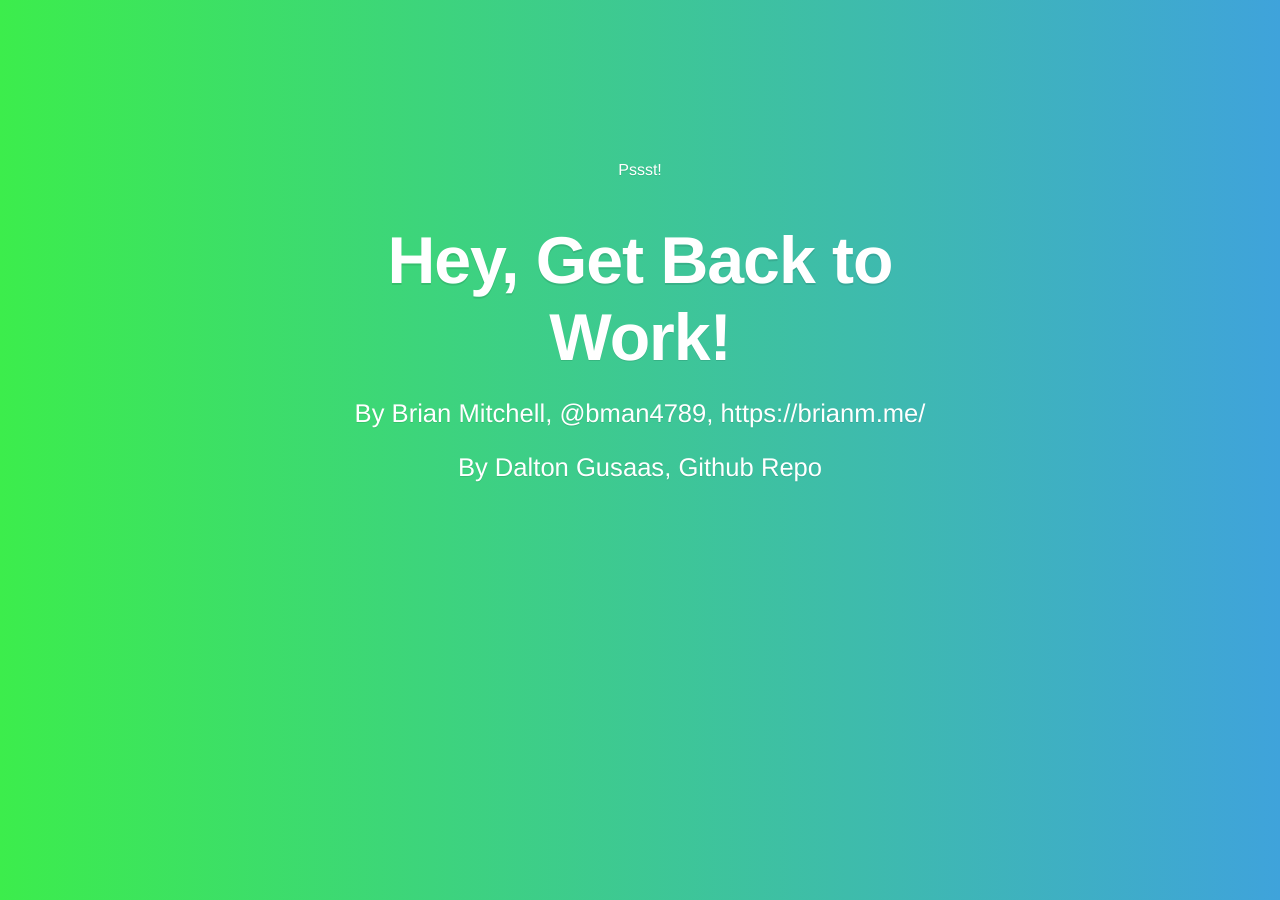
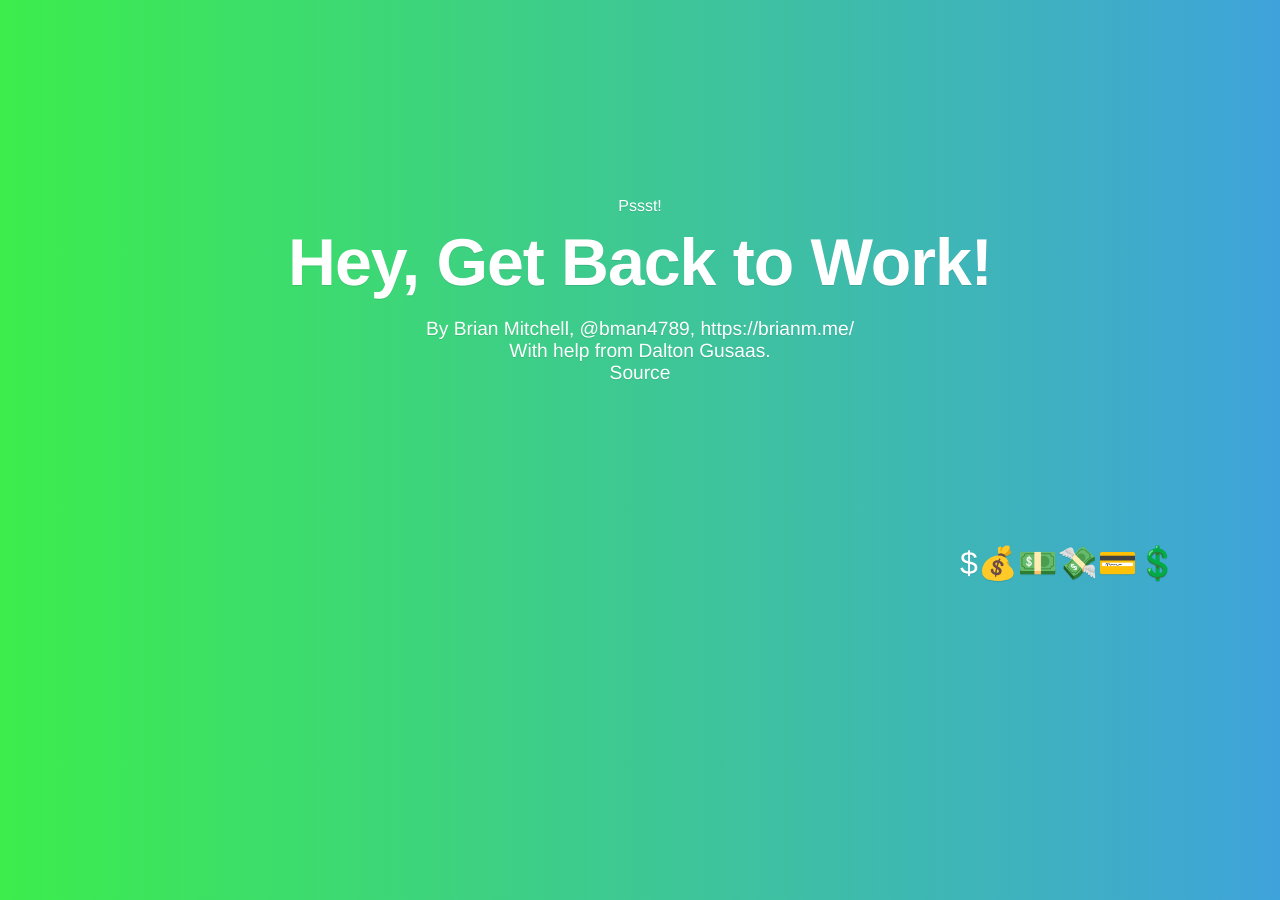
Before and after one commit to BrianMitchL/heygetbacktowork, a Jekyll site: the page built from index.html, in a window 1280 px wide. Built offline with Jekyll 4.4.1, drawn with Linux system fonts in a browser that asks for light colours; nearby versions of some CDN libraries.

Commit message:
New page

```diff
--- a/_includes/head.html
+++ b/_includes/head.html
@@ -1,5 +1,5 @@
 <meta http-equiv="content-type" content="text/html; charset=utf-8" />
-<meta name="viewport" content="width=device-width, initial-scale=1, user-scalable=no">
+<meta name="viewport" content="width=device-width, initial-scale=1">
 <title>{{ site.title }}</title>
 <meta name="description" content="Free Web tutorials on HTML and CSS">
 <link rel="shortcut icon" href="/assets/images/favicon.ico">
--- a/assets/styles/style.css
+++ b/assets/styles/style.css
@@ -27,23 +27,20 @@ body {
     right: 0;
     margin-left: auto;
     margin-right: auto;
-    height: 30%;
-    width: 50%;
+    width: 60%;
     font-size: 200%;
     text-shadow: 0 1px 0 rgba(0, 0, 0, 0.1);
     color: white;
 }
 
 .main-title > p {
-    font-size: 80%;
+    font-size: 60%;
 }
-.main-title > p > a {
+.main-title > p > a, .main-title > p > a, #bling {
+    text-decoration: none;
     color: white;
 }
-.main-title > p > a:link, .main-title > p > a:visited {
-    text-decoration: none;
-}
-.main-title > p > a:hover, .main-title > p > a:active, #pst:active, #pst:hover {
+.main-title > p > a:hover, .main-title > p > a:active, #pst:active, #pst:hover, #bling:active, #bling:hover {
     text-decoration: underline;
 }
 .main-title > h1 {
@@ -68,7 +65,7 @@ body {
 
 #pst {
     position: absolute;
-    top: -20%;
+    top: -10%;
     left: 0;
     right: 0;
     margin-left: auto;
@@ -77,3 +74,9 @@ body {
     font-size: 12pt;
     text-decoration: none;
 }
+
+#bling {
+    position: absolute;
+    right: -20%;
+    bottom: -100%;
+}
--- a/index.html
+++ b/index.html
@@ -6,8 +6,9 @@ layout: default
     <div class="main-title">
         <a id="pst" class="animated infinite bounce" href="/pssst">Pssst!</a>
         <h1 class="animated infinite pulse">Hey, Get Back to Work!</h1>
-        <p>By Brian Mitchell, <a href="https://twitter.com/bman4789/">@bman4789</a>, <a href="https://brianm.me/" title="brianm.me website">https://brianm.me/</a></p>
-        <p>By Dalton Gusaas, <a href="https://github.com/bman4789/heygetbacktowork" title="Github Repo">Github Repo</a></p>
+        <p>By Brian Mitchell, <a href="https://twitter.com/bman4789/">@bman4789</a>, <a href="https://brianm.me/" title="brianm.me website">https://brianm.me/</a><br />
+        With help from Dalton Gusaas.<br /><a href="https://github.com/bman4789/heygetbacktowork" title="Github Repo">Source</a></p>
+        <a id="bling" class="animated rotateInUpRight" href="/it/looks/like/you/are/distracted/,/maybe/you/should/get/back/to/work!/" title="$$$$$">$💰💵💸💳💲</a>
     </div>
 </div>
 <script type="text/javascript">
```
Also changed, not shown: it/looks/like/you/are/distracted/,/maybe/you/should/get/back/to/work!/index.html (added, +36 -0 lines).
